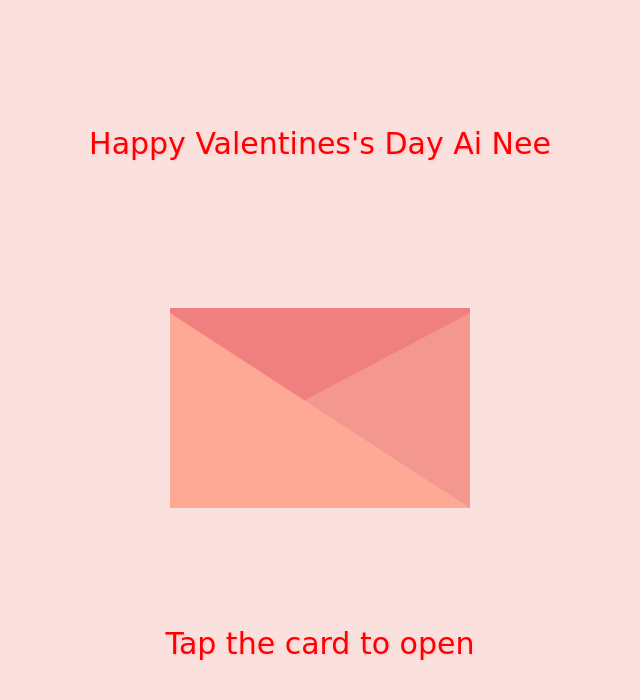
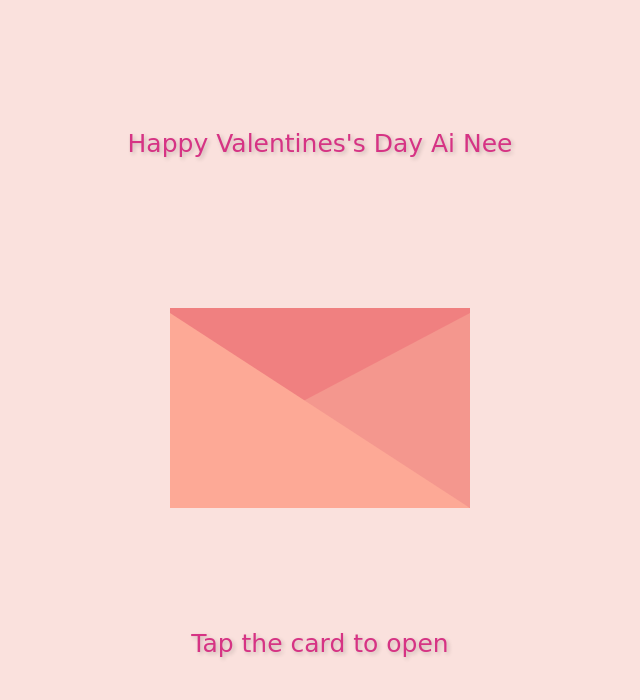
Before and after one commit to bgoo620/bgoo620.github.io, a plain HTML site: page index.html in a window 1280 px wide. Shown: the top 700 px of the page, without its empty margins (320-960 px from the left). Drawn offline with Linux system fonts and the light colour scheme.

Commit message:
DONE SURELY

```diff
--- a/style.css
+++ b/style.css
@@ -7,11 +7,13 @@ body {
   background: #fae1dd;
 }
 
+@import url('https://fonts.googleapis.com/css2?family=Dancing+Script:wght@600&display=swap');
+
 .title {
-  font-size: 30px;
-  font-family: "Brush Script MT", cursive;
-  color: red;
-  text-shadow: 1px 1px 3px pink;
+  font-size: 25px;
+  font-family: 'Dancing Script', cursive;
+  color: #d63384; /* Soft pink/purple for a romantic feel */
+  text-shadow: 2px 2px 4px rgba(0, 0, 0, 0.2);
 }
 
 
```
